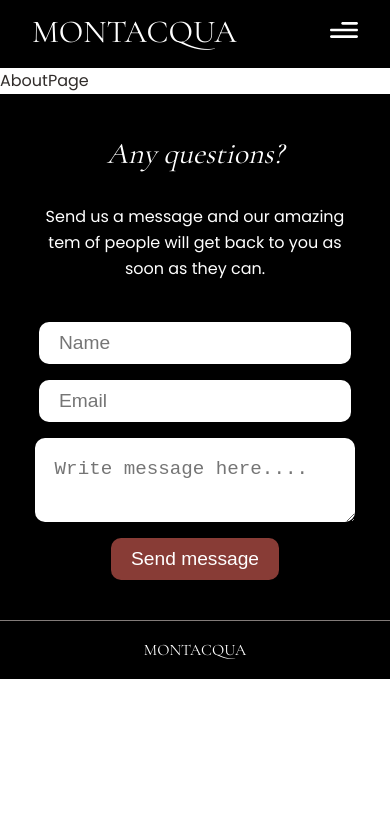
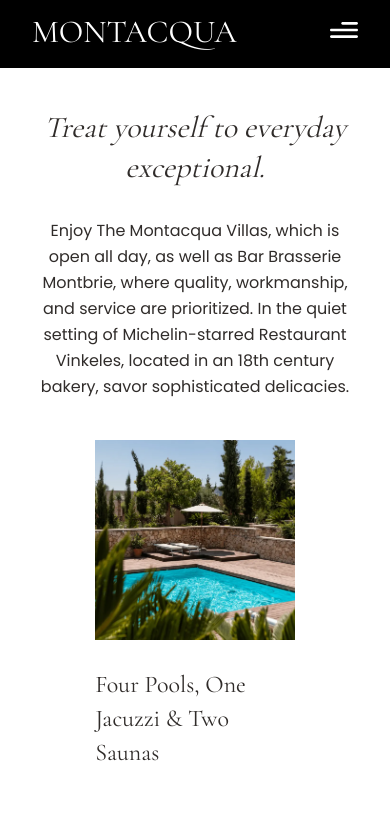
Before and after one commit to avicious/montacqua, a React (Vite) app: page /about in a window 390 px wide. Shown: the top 820 px of the page. Built offline with nearby package versions, Linux system fonts and the light colour scheme.

Commit message:
added about page

```diff
--- a/src/assets/index.js
+++ b/src/assets/index.js
@@ -15,6 +15,8 @@ import areaIcon from "./area-icon.png";
 import bathIcon from "./bath-icon.png";
 import peopleIcon from "./people-icon.png";
 import roomIcon from "./room-icon.png";
+import jacuzzi from "./jacuzzi-img.webp";
+import restaurant from "./restaurant-img.webp";
 
 export {
   bannerBG,
@@ -33,5 +35,7 @@ export {
   areaIcon,
   bathIcon,
   peopleIcon,
-  roomIcon
+  roomIcon,
+  jacuzzi,
+  restaurant
 };
--- /dev/null
+++ b/src/components/About.jsx
@@ -0,0 +1,28 @@
+import styles from "./About.module.css";
+import { jacuzzi, restaurant } from "../assets";
+
+const About = () => (
+  <section className={styles.about}>
+    <div>
+      <h2>Treat yourself to everyday exceptional.</h2>
+      <p>
+        Enjoy The Montacqua Villas, which is open all day, as well as Bar
+        Brasserie Montbrie, where quality, workmanship, and service are
+        prioritized. In the quiet setting of Michelin-starred Restaurant
+        Vinkeles, located in an 18th century bakery, savor sophisticated
+        delicacies.
+      </p>
+      <div className={styles.imageContainer}>
+        <div>
+          <img src={jacuzzi} alt="jacuzzi" />
+          <h3>Four Pools, One Jacuzzi & Two Saunas</h3>
+        </div>
+        <div>
+          <img src={restaurant} alt="restaurant" />
+          <h3>A 3 Michelin Stars Restaurant & One Bar</h3>
+        </div>
+      </div>
+    </div>
+  </section>
+);
+export default About;
--- /dev/null
+++ b/src/components/About.module.css
@@ -0,0 +1,92 @@
+.about {
+    padding: 120px 0;
+    max-width: 1720px;
+    margin: 0 auto;
+}
+
+.about div {
+    width: 80%;
+    margin: 0 auto;
+    text-align: center;
+}
+
+.about h2 {
+    font-family: 'Cormorant Garamond', sans-serif;
+    font-size: 60px;
+    line-height: 70px;
+    font-weight: 400;
+    margin-bottom: 30px;
+    font-style: italic;
+}
+
+.about p {
+    width: 75%;
+    margin: 0 auto;
+    margin-bottom: 40px;
+}
+
+.imageContainer {
+    display: flex;
+    gap: 2rem;
+}
+
+.imageContainer img {
+    width: 100%;
+}
+
+.imageContainer h3 {
+    margin: 20px 0;
+    font-family: 'Cormorant Garamond', sans-serif;
+    font-size: 32px;
+    line-height: 42px;
+    font-weight: 400;
+    text-align: left;
+}
+
+
+@media(max-width: 990px) {
+    .about {
+        padding: 80px 0;
+    }
+
+    .about h2 {
+        font-size: 46px;
+        line-height: 56px;
+    }
+
+    .about h3 {
+        font-size: 24px;
+        line-height: 34px;
+    }
+
+}
+
+@media (max-width: 780px) {
+    .about {
+        padding: 60px 0;
+    }
+
+    .about h2 {
+        font-size: 36px;
+        line-height: 46px;
+    }
+
+    .about p {
+        width: 100%;
+    }
+
+    .imageContainer {
+        flex-direction: column;
+    }
+}
+
+@media (max-width: 479px) {
+    .about {
+        padding: 40px 0;
+    }
+
+    .about h2 {
+        font-size: 30px;
+        line-height: 40px;
+    }
+}
--- a/src/pages/AboutPage.jsx
+++ b/src/pages/AboutPage.jsx
@@ -1,3 +1,5 @@
-const AboutPage = () => <div>AboutPage</div>;
+import About from "../components/About";
+
+const AboutPage = () => <About />;
 
 export default AboutPage;
--- a/src/pages/VillaPage.jsx
+++ b/src/pages/VillaPage.jsx
@@ -1,9 +1,5 @@
 import Villas from "../components/Villas";
 
-const VillaPage = () => (
-  <>
-    <Villas />
-  </>
-);
+const VillaPage = () => <Villas />;
 
 export default VillaPage;
```
Also changed, not shown: src/assets/jacuzzi-img.webp (added), src/assets/restaurant-img.webp (added).
